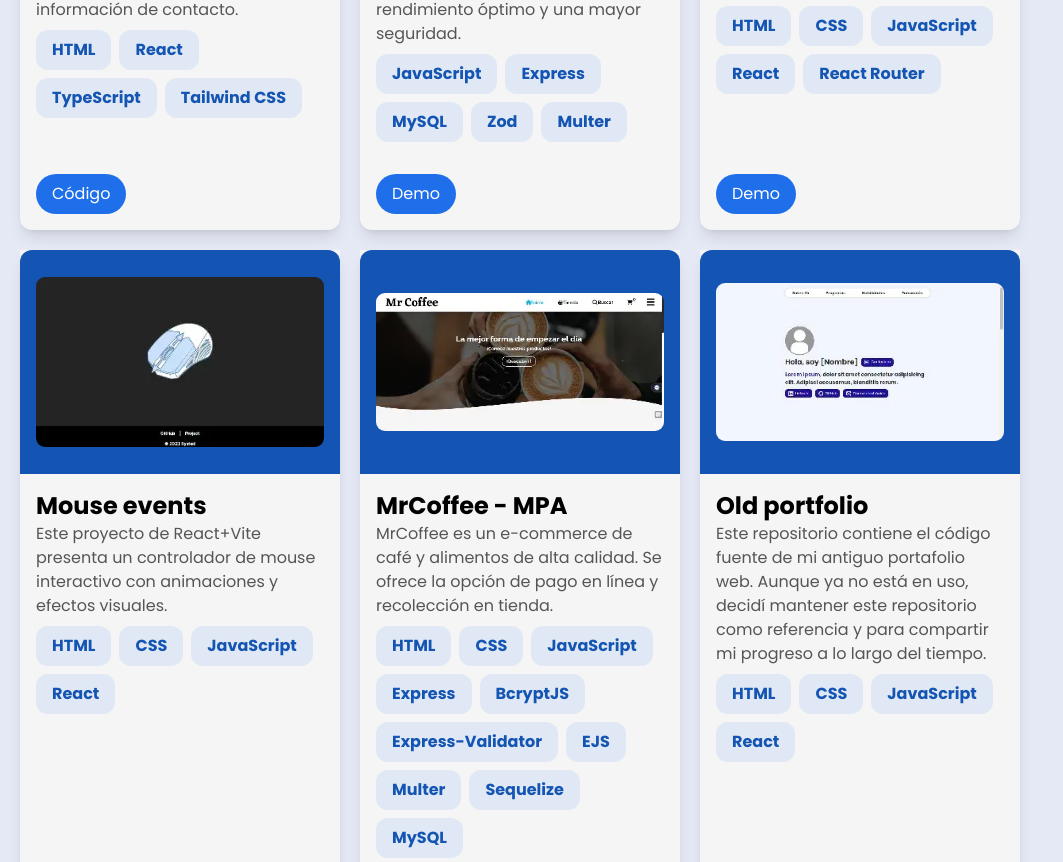
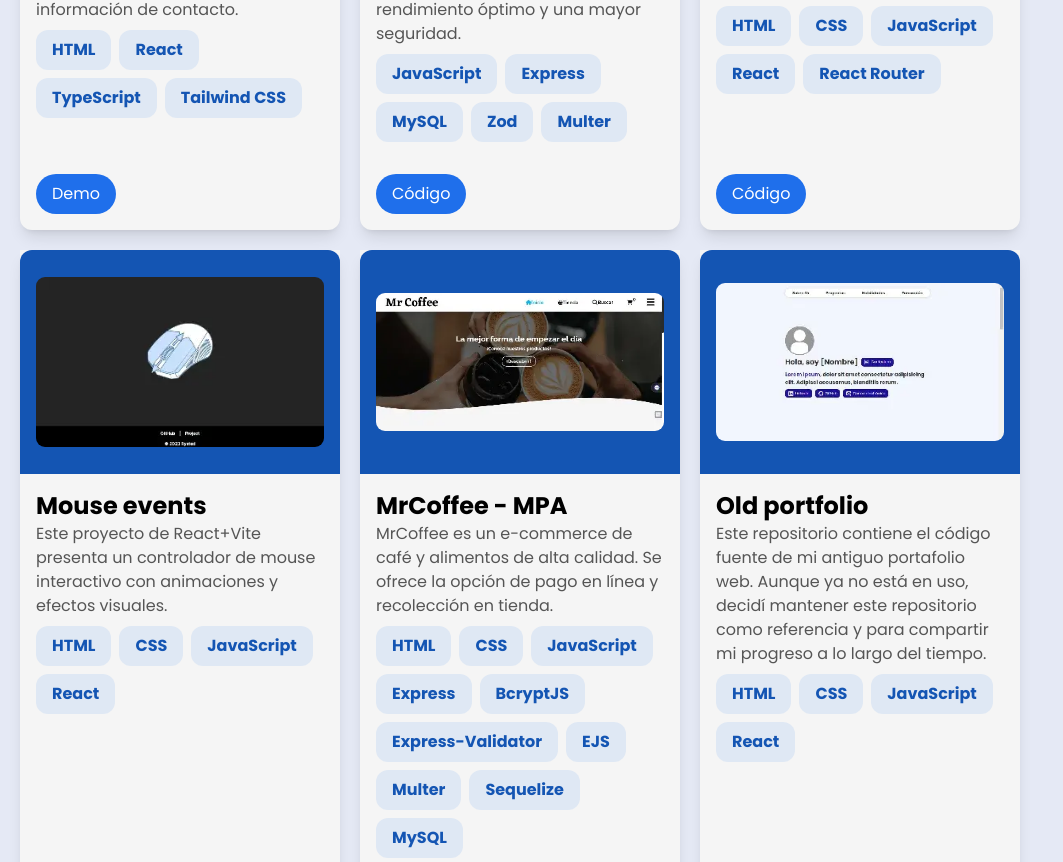
Before and after one commit to Rysted/portfolio, a React (Vite) app: page / in a window 1280 px wide. Shown: the part 1818-2680 px from the top of the page, without its empty margins (0-1063 px from the left). Built offline with nearby package versions, Linux system fonts and the light colour scheme.

Commit message:
Corregir el orden de los títulos de botones en Projects.tsx

```diff
--- a/src/components/projects/Projects.tsx
+++ b/src/components/projects/Projects.tsx
@@ -36,8 +36,8 @@ const Projects = ({ projects }: { projects: projects }) => {
             demo={project.demo}
             image={project.image}
             tags={project.tags}
-            demoTitle={projects.button.codeTitle}
-            codeTitle={projects.button.demoTitle}
+            codeTitle={projects.button.codeTitle}
+            demoTitle={projects.button.demoTitle}
             alt={`Imagen de ${project.title}`}
           />
         ))}
```
